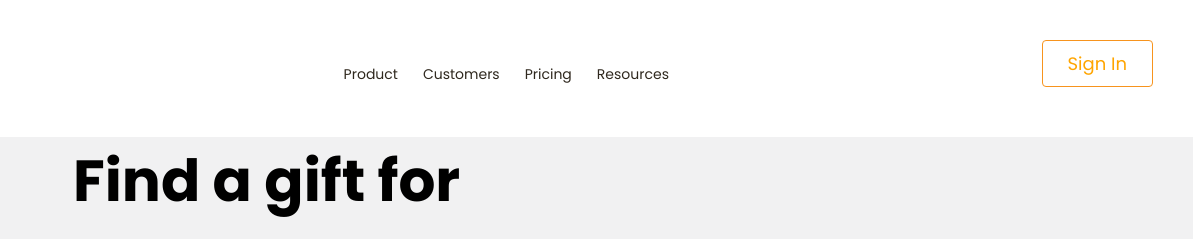
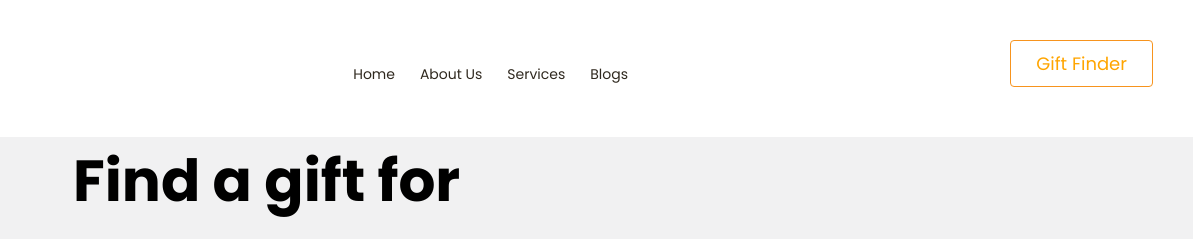
Before and after one commit to Artonit/kursi-beetroot, a plain HTML site: page Template-2/index.html in a window 1280 px wide. Shown: the top 239 px of the page, 87-1280 px from the left. Drawn offline with Linux system fonts and the light colour scheme.

Commit message:
template-2-d.sh

```diff
--- a/Template-2/index.html
+++ b/Template-2/index.html
@@ -26,15 +26,15 @@
           </div>
           <div class="header-navigation">
             <ul>
-              <li><a href="#">Product</a></li>
-              <li><a href="#">Customers</a></li>
-              <li><a href="#">Pricing</a></li>
-              <li><a href="#">Resources</a></li>
+              <li><a href="#">Home</a></li>
+              <li><a href="#">About Us</a></li>
+              <li><a href="#">Services</a></li>
+              <li><a href="#">Blogs</a></li>
             </ul>
 
           </div>
           <div class="header-navigation-buttons">
-            <a  href="#">Sign In</a>
+            <a  href="#">Gift Finder</a>
           </div>
         </div>
       </div>
--- a/Template-2/style/footer.css
+++ b/Template-2/style/footer.css
@@ -80,6 +80,10 @@
   background: url(../images/pinterest.svg);
 }
 
+.footer-section {
+  background-color: #fafafa;
+}
+
 .footer-section .footer-underile__text h4 {
   font-family: Gilroy;
   font-size: 14px;
@@ -102,6 +106,7 @@
   color: orange;
 }
 .footer-section .footer-upline a img {
+  margin-top: 100px;
   margin-left: 330px;
 }
 
@@ -111,6 +116,7 @@
 }
 
 .footer-section .footer-upline li {
+  margin-top: 100px;
   list-style-type: none;
   margin-right: 25px;
   color: #000000;
```
Also changed, not shown: ora 7/index.html (+4 -4 lines).
